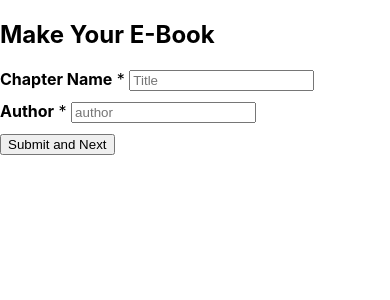
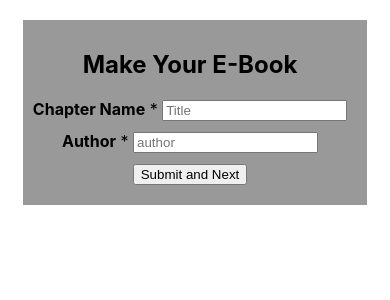
Before and after one commit to nbhattacharya08/V-book-React-Quill-Testing, a React (Create React App) app: page / in a window 390 px wide. Shown: the top 300 px of the page. Built offline with nearby package versions, Linux system fonts and the light colour scheme.

Commit message:
added responsive design

```diff
--- /dev/null
+++ b/src/Home.css
@@ -0,0 +1,9 @@
+.home {
+  background-color: rgba(0, 0, 0, 0.4);
+  width: fit-content;
+  text-align: center;
+  margin: auto;
+  padding: 10px 20px 20px 10px;
+  margin-top: 20px;
+  /* align-items: center; */
+}
--- a/src/Home.js
+++ b/src/Home.js
@@ -1,5 +1,6 @@
 import React, { useState } from 'react';
-import { useNavigate, Link } from "react-router-dom"
+import { useNavigate, Link } from "react-router-dom";
+import "./Home.css"
 
 function Home() {
     const navigate = useNavigate();
```
